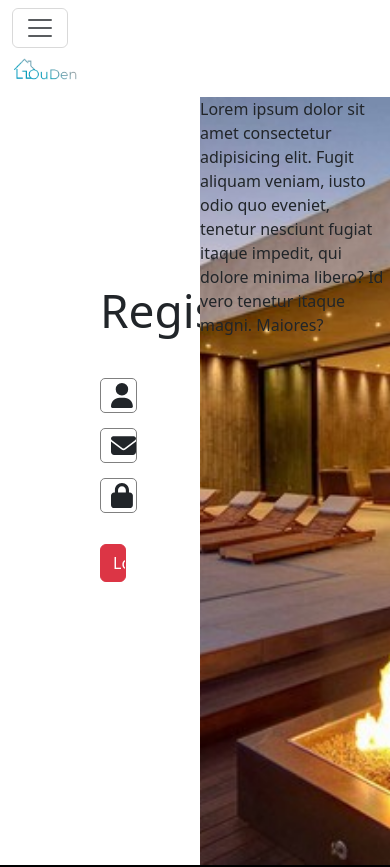
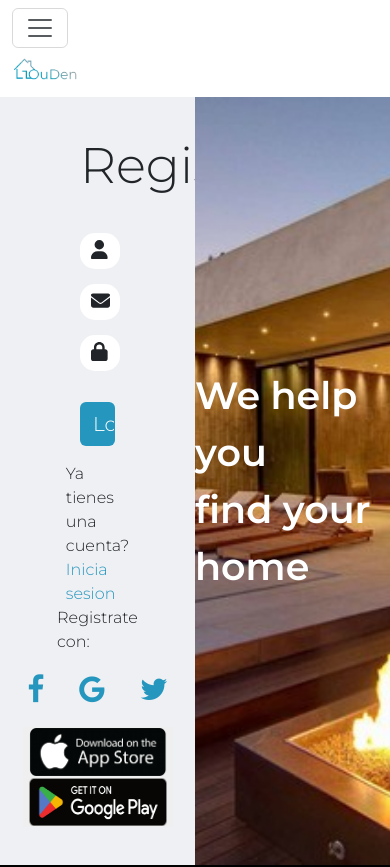
Before and after one commit to OudenProyect/Frond-end, an Angular app: page /register in a window 390 px wide. Shown: the top 867 px of the page. Built offline with nearby package versions, Linux system fonts and the light colour scheme.

Commit message:
register terminado, no responsive

```diff
--- a/src/app/views/register/register.component.css
+++ b/src/app/views/register/register.component.css
@@ -18,25 +18,63 @@ label {
     align-items: center;
     justify-content: center;
     flex-direction: column;
-    padding: 100px;
+    padding: 100px 80px;
+    background-color: #c8ccd549;
 }
 
-.box-content .form form{
+.box-content .form .box-registres {
+    display: flex;
+    flex-direction: column;
+    gap: 20px;
+    align-items: center;
+}
+
+.box-content .form .spanLogin a {
+    margin: 15px 0px;
+    color: #2596BE;
+    text-decoration: none;
+}
+
+.box-content .form form {
     display: flex;
     flex-direction: column;
     gap: 10px;
     width: 100%;
 }
 
-.box-content .form h2{
+.box-content .form h2 {
     width: 100%;
-    margin-top: -81px;
-    margin-bottom: 40px;
-    font-size: 46px;
+    margin-bottom: 37px;
+    font-size: 50px;
+}
+
+.box-content .form .box-registres {
+    width: 100%;
+    display: flex;
+    justify-content: center;
+}
+
+.box-content .form .box-registres a i {
+    font-size: 30px;
+    color: #2596BE;
+}
+
+.box-content .form .box-registres .iconos {
+    display: flex;
+    gap: 35px;
 }
 
 .box-content #portada {
     flex: 1;
+    display: flex;
+    align-items: center;
+    justify-content: center;
+}
+
+.box-content #portada span {
+    color: white;
+    font-weight: bolder;
+    font-size: 38px;
 }
 
 /* caja datos inputs con iconos*/
@@ -47,7 +85,7 @@ label {
     position: relative;
     align-items: center;
     flex-wrap: wrap;
-    font-size: 25px;
+    font-size: 19px;
 }
 
 .cajaDatos p {
@@ -65,14 +103,22 @@ label {
 }
 
 input[type="text"],
-input[type="password"] {
+input[type="password"],
+input[type="email"]{
     border: 1.5px solid gray;
     background-color: white;
-    height: 35px;
-    border-radius: 5px;
-    padding: 5px 0px 5px 35px;
+    border-radius: 15px;
+    padding: 6px 0px 6px 40px;
     font-family: inherit;
     width: 100%;
+    border: none;
+    font-size: 16px;
+}
+
+.btn-general {
+    font-size: 20px;
+    background-color: #2596BE;
+    color: white;
 }
 
 /**/
@@ -82,3 +128,24 @@ input[type="password"] {
     background-size: cover;
     background-position: center;
 }
+
+img {
+    width: 100%;
+    height: 100%;
+}
+
+.btn-descargas button {
+    width: 150px;
+    height: 50px;
+}
+
+button {
+    border: none;
+}
+
+
+@media screen and  (min-width:1200px) {
+    .box-content .form{
+        padding: 100px 120px;
+    }
+}
--- a/src/app/views/register/register.component.html
+++ b/src/app/views/register/register.component.html
@@ -1,6 +1,6 @@
 <div class="box-content">
     <div class="form">
-            <h2>Registrate</h2>
+        <h2>Register</h2>
         <form class="formularioLogin formLogin" [formGroup]="formLogin" (submit)="submitLogin()">
             <div class="cajaDatos usuario caja-datos-user">
                 <p class="icono-user" for="usuario">
@@ -13,11 +13,11 @@
                     campo es requerido</span>
             </div>
             <div class="cajaDatos  caja-datos-contra">
-                <p class="icono-user" for="usuario">
+                <p class="icono-user" for="mail">
                     <fa-icon [icon]="mail"> </fa-icon>
                 </p>
-                <input class="flex-grow-1" type="password" id="contraUsuario" formControlName="contrasena"
-                    placeholder="Password">
+                <input class="flex-grow-1" type="email" id="mail" formControlName="contrasena"
+                    placeholder="Email">
                 <span class="errorMessage"
                     *ngIf="formLogin.get('contrasena')?.hasError('required') && (formLogin.get('contrasena')?.dirty || formLogin.get('contrasena')?.touched)">Este
                     campo es requerido</span>
@@ -32,11 +32,23 @@
                     *ngIf="formLogin.get('contrasena')?.hasError('required') && (formLogin.get('contrasena')?.dirty || formLogin.get('contrasena')?.touched)">Este
                     campo es requerido</span>
             </div>
-            <input class="btn-danger btn w-100 my-3" type="submit" value="Log in">
+            <input class="btn-general btn w-100 my-3" type="submit" value="Log in">
         </form>
+        <span class="spanLogin">Ya tienes una cuenta? <a href="#">Inicia sesion</a></span>
+        <div class="box-registres">
+            <span>Registrate con:</span>
+            <div class="iconos">
+                <a class="face" href=""><i class="fa fa-facebook"> </i></a>
+                <a href=""><i class="fa fa-google"></i></a>
+                <a href=""><i class="fa fa-twitter"> </i></a>
+            </div>
+            <div class="btn-descargas">
+                <button><img src="../../../assets/imag/down-apple.png" alt=""></button>
+                <button><img src="../../../assets/imag/down-g-p.png" alt=""></button>
+            </div>
+        </div>
     </div>
     <div id="portada">
-        <span> Lorem ipsum dolor sit amet consectetur adipisicing elit. Fugit aliquam veniam, iusto odio quo eveniet,
-            tenetur nesciunt fugiat itaque impedit, qui dolore minima libero? Id vero tenetur itaque magni.
-            Maiores?
+        <span> We help you<br> find your home
         </span>
+    </div>
--- a/src/app/views/register/register.component.ts
+++ b/src/app/views/register/register.component.ts
@@ -1,6 +1,6 @@
 import { Component, OnInit } from '@angular/core';
 import { FormBuilder, FormGroup, Validators } from '@angular/forms';
-import { faUser , faLock, faEnvelope } from '@fortawesome/free-solid-svg-icons' ;
+import { faUser , faLock, faEnvelope} from '@fortawesome/free-solid-svg-icons' ;
 
 @Component({
   selector: 'app-register',
--- a/src/index.html
+++ b/src/index.html
@@ -9,8 +9,14 @@
     <link rel="icon" type="image/x-icon" href="favicon.ico">
     <link href="https://cdn.jsdelivr.net/npm/bootstrap@5.3.0-alpha1/dist/css/bootstrap.min.css" rel="stylesheet" integrity="sha384-GLhlTQ8iRABdZLl6O3oVMWSktQOp6b7In1Zl3/Jr59b6EGGoI1aFkw7cmDA6j6gD" crossorigin="anonymous">
     <script src="https://cdn.jsdelivr.net/npm/bootstrap@5.3.0-alpha1/dist/js/bootstrap.bundle.min.js" integrity="sha384-w76AqPfDkMBDXo30jS1Sgez6pr3x5MlQ1ZAGC+nuZB+EYdgRZgiwxhTBTkF7CXvN" crossorigin="anonymous"></script>
+    <!-- Link iconos -->
     <link rel="stylesheet" href="https://cdnjs.cloudflare.com/ajax/libs/font-awesome/4.7.0/css/font-awesome.min.css">
     <link rel="stylesheet" href="https://cdn.jsdelivr.net/npm/swiper@8/swiper-bundle.min.css" />
+
+    <!-- font montserrat -->
+    <link rel="preconnect" href="https://fonts.googleapis.com">
+    <link rel="preconnect" href="https://fonts.gstatic.com" crossorigin>
+    <link href="https://fonts.googleapis.com/css2?family=Montserrat:wght@100;300;600&display=swap" rel="stylesheet">
 </head>
 
 <body>
--- a/src/styles.css
+++ b/src/styles.css
@@ -1 +1,5 @@
 /* You can add global styles to this file, and also import other style files */
+
+body{
+    font-family: 'Montserrat', sans-serif;
+}
```
Also changed, not shown: src/assets/imag/down-apple.png (added), src/assets/imag/down-g-p.png (added).
